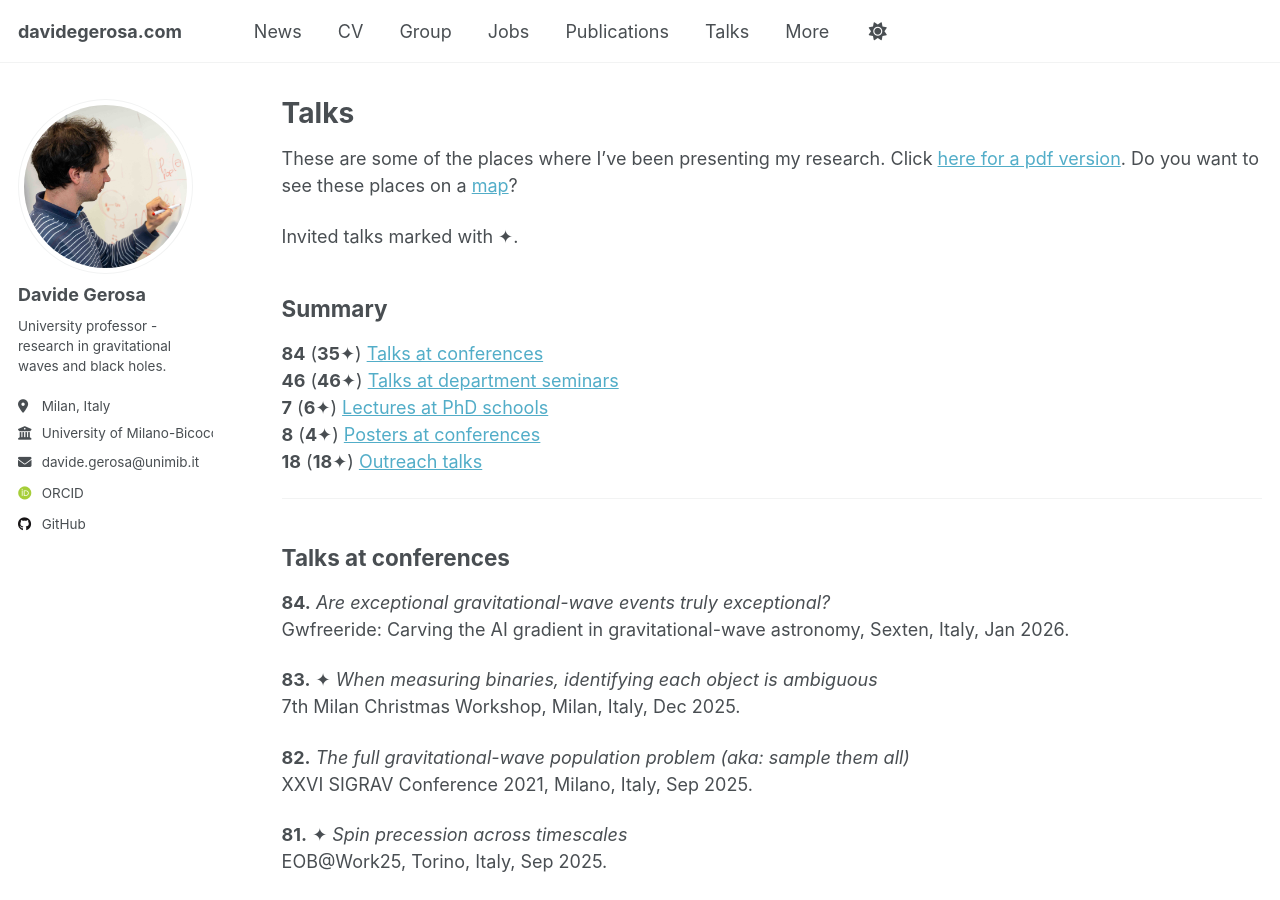
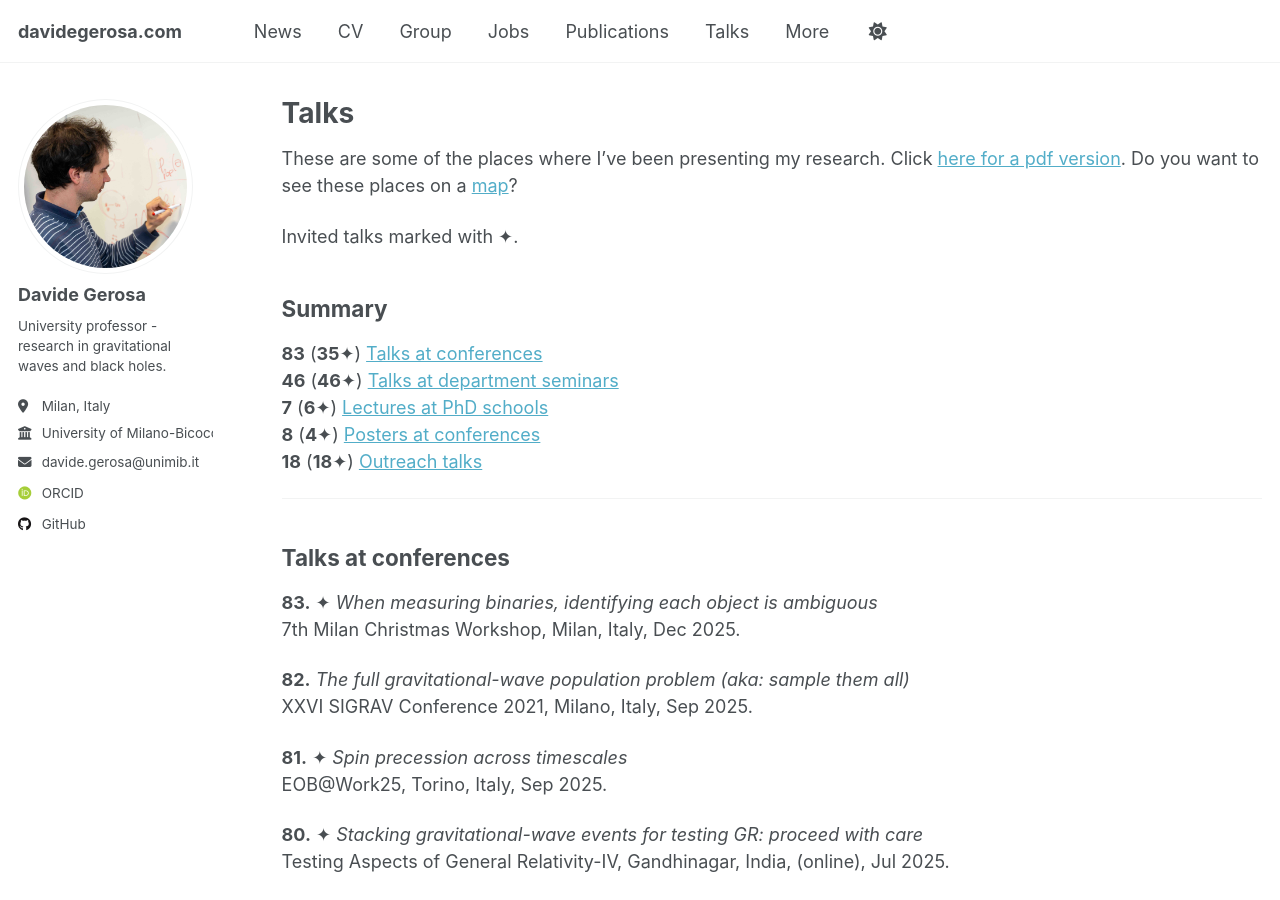
Before and after one commit to dgerosa/website, a Jekyll site: the page built from _pages/talks.md, in a window 1280 px wide and 900 px high. Built offline with Jekyll 4.4.1, drawn with Linux system fonts in a browser that asks for light colours; some web fonts are replaced; some of the changed text lies outside the part shown.

Commit message:
Website update from workflow

```diff
--- a/_pages/_talks.md
+++ b/_pages/_talks.md
@@ -1,7 +1,7 @@
 Invited talks marked with ✦.
 
 ## Summary
-**84** (**35**✦) [Talks at conferences](#talks-at-conferences) \
+**83** (**35**✦) [Talks at conferences](#talks-at-conferences) \
 **46** (**46**✦) [Talks at department seminars](#talks-at-department-seminars) \
 **7** (**6**✦) [Lectures at PhD schools](#lectures-at-phd-schools) \
 **8** (**4**✦) [Posters at conferences](#posters-at-conferences) \
@@ -10,9 +10,6 @@ Invited talks marked with ✦.
 ---
 
 ## Talks at conferences
-
-**84.** *Are exceptional gravitational-wave events truly exceptional?*  \\
-Gwfreeride: Carving the AI gradient in gravitational-wave astronomy, Sexten, Italy, Jan 2026.
 
 **83.** ✦ *When measuring binaries, identifying each object is ambiguous*  \\
 7th Milan Christmas Workshop, Milan, Italy, Dec 2025.
```
Also changed, not shown: other parts of _pages/_talks.md (+1 -1 lines), _pages/_citations.md (+1 -1 lines), _pages/_group.md (+1 -1 lines), _pages/_publications.md (+1 -1 lines).
